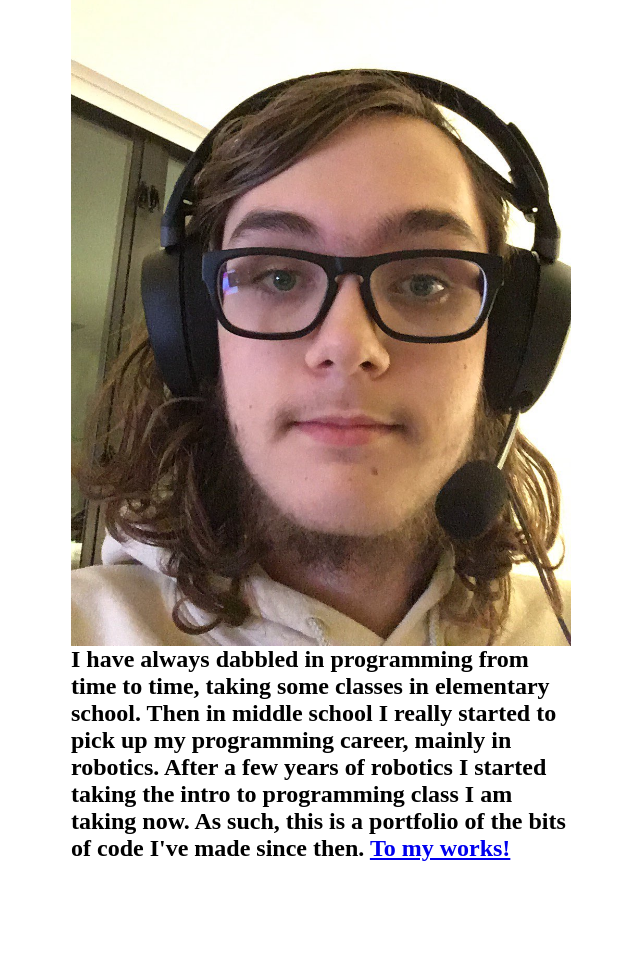
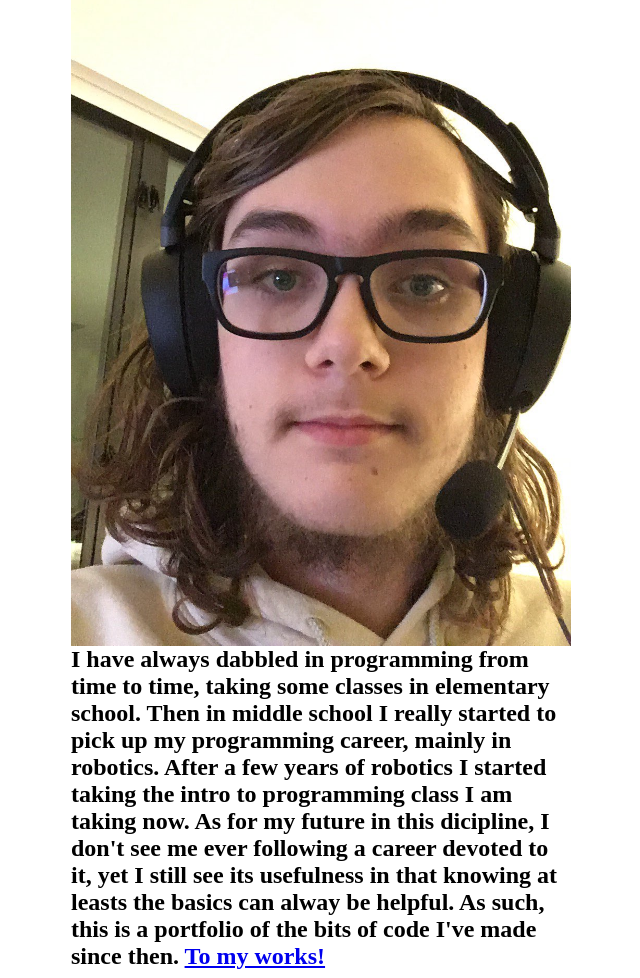
Before and after one commit to JakeEaton123/p3_Jake_Eaton, a website: page index.html in a window 1280 px wide. Shown: the part 66-1044 px from the top of the page, without its empty margins (319-959 px from the left). Before the commit the page ends 936 px from the top, so only its background shows below. Drawn offline with Linux system fonts and the light colour scheme.

Commit message:
Now I'm Done

```diff
--- a/index.html
+++ b/index.html
@@ -15,6 +15,8 @@
       classes in elementary school. Then in middle school I really started to
       pick up my programming career, mainly in robotics.
       After a few years of robotics I started taking the intro to programming class I am taking now.
+      As for my future in this dicipline, I don't see me ever following a career devoted to it,
+      yet I still see its usefulness in that knowing at leasts the basics can alway be helpful.
       As such, this is a portfolio of the bits of code I've made since then.
 
       <a href="portfolio.html">To my works!</a> <!--Here I create my link to my portfolio page-->
```
